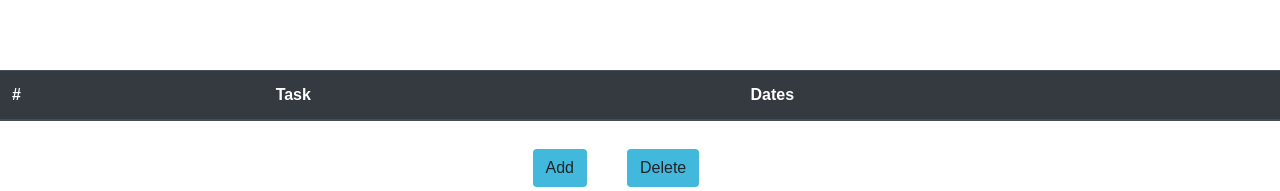
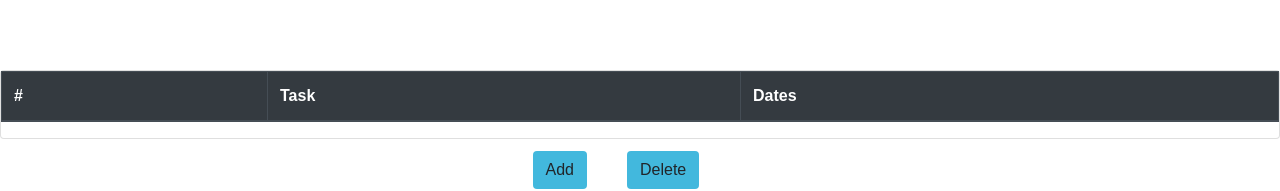
Before and after one commit to CCnova/ReactToDo, a React app: page / in a window 1280 px wide. Shown: the part 368-559 px from the top of the page. Built offline with nearby package versions, Linux system fonts and the light colour scheme.

Commit message:
Add rounded corners to task list

```diff
--- a/src/App.js
+++ b/src/App.js
@@ -6,7 +6,8 @@ import TaskList from './containers/TaskList/TaskList';
 
 /* To Do:
 
-  Adicionar metodo para clique dos botoes
+  Adicionar checkbox para indicar que a tarefa esta feita
+  Adicionar alerta para confirmar se o usuario quer deletar tarefa que nao esta feita
 
 */
 
--- a/src/containers/TaskList/TaskList.js
+++ b/src/containers/TaskList/TaskList.js
@@ -43,7 +43,9 @@ class TaskList extends Component {
         return (
             <div>
 
-                <table className="table">
+                <div className="card">
+                    <div className="table-responsive">
+                        <table className="table table-bordered">
                             <thead className="thead-dark">
                                 <tr>
                                     <th scope="col">#</th>
@@ -63,6 +65,8 @@ class TaskList extends Component {
                                 })}
                             </tbody>
                         </table>
+                    </div>
+                </div>
 
                 <ToolBar toDelete={this.deleteTask} toAdd={this.addTask}/>
 
```
Lines whose indentation alone changed are shown as unchanged.
